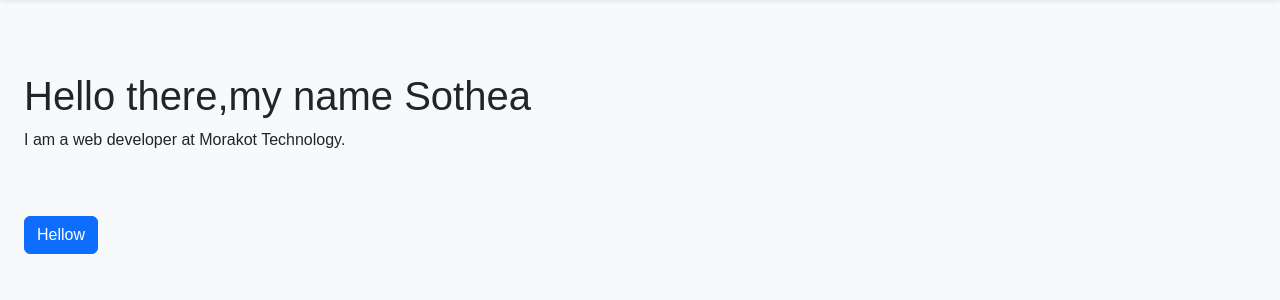
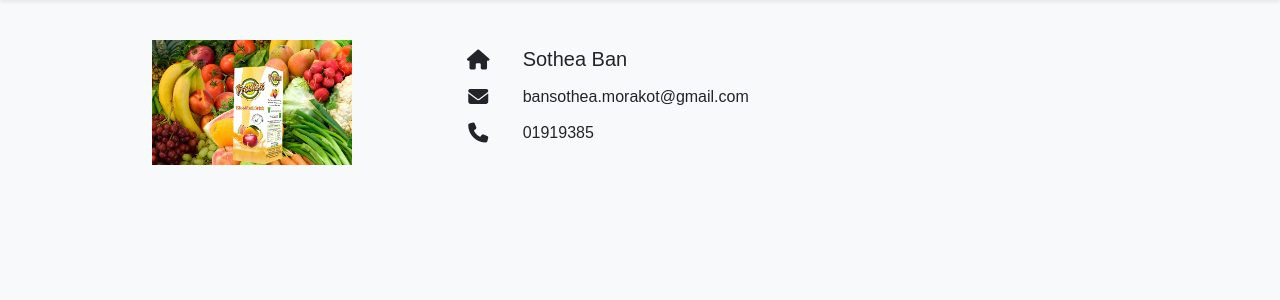
Before and after one commit to SotheaBan/SelfLearningFlask, a Flask app: page /about in a window 1280 px wide. Shown: the part 70-370 px from the top of the page. Run offline with Flask 3, Linux system fonts and the light colour scheme; some libraries are stand-ins or nearby versions.

Commit message:
Exercise_4_about

```diff
--- a/templates/about.html
+++ b/templates/about.html
@@ -9,6 +9,7 @@
     <script type="text/javascript"
          src="{{ url_for('static', filename='helloworld.js') }}">
     </script>
+    <script src="https://kit.fontawesome.com/15079d3149.js" crossorigin="anonymous"></script>
 </head>
 <body>
 
@@ -16,17 +17,44 @@
     {% block title %}Home{% endblock %}
     {% block content %}
 
-    <div class="flex justify-center items-center flex-col mt-5 text-2xl font-bold">
-        <h1 class="">
-            Hello there,my name Sothea
-        </h1>
-        <p class="text-blue-600 ">
-           I am a web developer at Morakot Technology.
-        </p>
-    </div>
-    <button type="button" class="btn btn-primary mt-5" onclick="helloWorld()">
-        Hellow
-    </button>
+    <div class="container px-0">
+        <div class="row align-items-center">
+
+          <div class="col-md-4 text-center">
+            <img src="{{ url_for('static', filename='images/fruite.png') }}" alt="Fruit Image" class="img-fluid mt-3" width="200">
+          </div>
+
+          <div class="col-md-8">
+            <div class="row mb-3">
+              <div class="col-1 d-flex align-items-center justify-content-center">
+                <i class="fa-solid fa-house fa-lg"></i>
+              </div>
+              <div class="col">
+                <h5 class="mb-0">Sothea Ban</h5>
+              </div>
+            </div>
+
+            <div class="row mb-3">
+              <div class="col-1 d-flex align-items-center justify-content-center">
+                <i class="fa-solid fa-envelope fa-lg"></i>
+              </div>
+              <div class="col">
+                <h6 class="mb-0">bansothea.morakot@gmail.com</h6>
+              </div>
+            </div>
+
+            <div class="row">
+              <div class="col-1 d-flex align-items-center justify-content-center">
+                <i class="fa-solid fa-phone fa-lg"></i>
+              </div>
+              <div class="col">
+                <h6 class="mb-0">01919385</h6>
+              </div>
+            </div>
+          </div>
+        </div>
+      </div>
+
 
     {% endblock %}
 </body>
```
